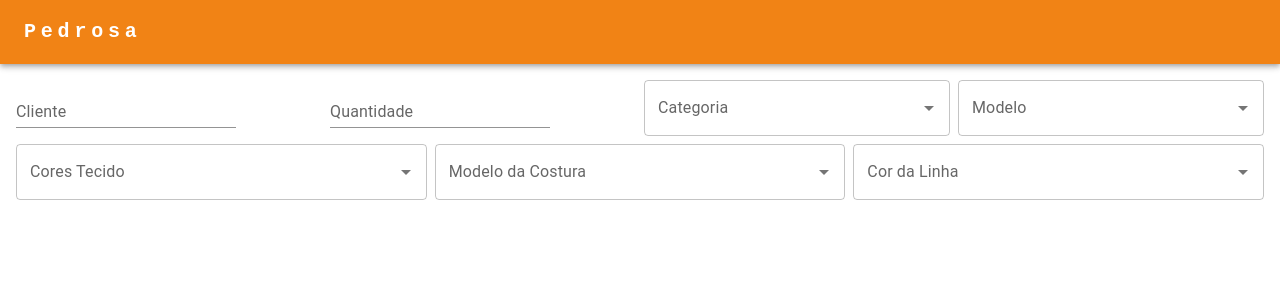
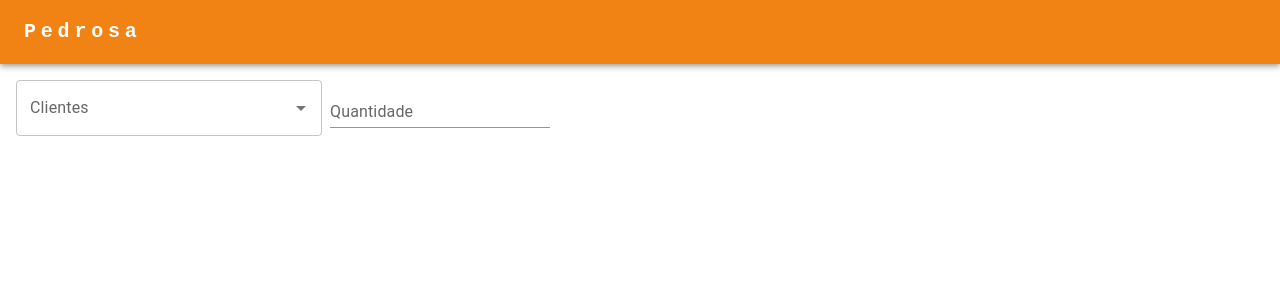
Before and after one commit to WINDSONAMORIM/pedrosa, a React (Create React App) app: page /venda in a window 1280 px wide. Shown: the top 300 px of the page. Built offline with nearby package versions, Linux system fonts and the light colour scheme.

Commit message:
adicionado useDebounce em clients

```diff
--- /dev/null
+++ b/src/hooks/useDebounce.ts
@@ -0,0 +1,15 @@
+import { useEffect, useState } from "react";
+
+export function useDebounce<T>(value: T, delay?: number): T {
+  const [debouncedValue, setDebouncedValue] = useState<T>(value);
+
+  useEffect(() => {
+    const timer = setTimeout(() => setDebouncedValue(value), delay || 500);
+
+    return () => {
+      clearTimeout(timer);
+    };
+  }, [value, delay]);
+
+  return debouncedValue;
+}
--- a/src/pages/venda/index.tsx
+++ b/src/pages/venda/index.tsx
@@ -1,178 +1,200 @@
 import React, { useEffect, useState } from "react";
 import { HeaderHome } from "../../components/headerHome";
-import { ModalVenda } from "../../components/modalVenda/modalVenda";
+import { Autocomplete, Grid, TextField } from "@mui/material";
+// import AddIcon from "@mui/icons-material/Add";
+// import InputAdornment from "@mui/material/InputAdornment";
+import { useAppDispatch, useAppSelector } from "../../store/hooks";
 import {
-  Autocomplete,
-  Grid,
-  TextField,
-} from "@mui/material";
-import { CardVenda } from "../../components/card";
-import { useNavigate } from "react-router-dom";
+  searchClients,
+  searchClientsName,
+} from "../../store/modules/clients/clientsSlice";
+import { Client } from "../../store/modules/typeStore";
+import { useDebounce } from "../../hooks/useDebounce";
 
-const categorias = [
-  "Cadeira",
-  "Ciranda",
-  "Espelho",
-  "Lavatório",
-  "Mocho",
-  "Poltrona",
-];
-const modeloCadeira = ["Mistic", "Perola", "Gobli", "futurama"];
-const modeloLavatorio = [
-  "Mistic",
-  "Perola",
-  "Gobbi",
-  "Viena",
-  "Espinela",
-  "Fibra",
-];
+// const categorias = [
+//   "Cadeira",
+//   "Ciranda",
+//   "Espelho",
+//   "Lavatório",
+//   "Mocho",
+//   "Poltrona",
+// ];
+// const modeloCadeira = ["Mistic", "Perola", "Gobli", "futurama"];
+// const modeloLavatorio = [
+//   "Mistic",
+//   "Perola",
+//   "Gobbi",
+//   "Viena",
+//   "Espinela",
+//   "Fibra",
+// ];
 
-const coresTecido = [
-  "Preto",
-  "Preto Croco",
-  "Preto blink",
-  "Perola",
-  "Rose",
-  "Bordo",
-  "Fendi",
-  "Uva",
-];
+// const coresTecido = [
+//   "Preto",
+//   "Preto Croco",
+//   "Preto blink",
+//   "Perola",
+//   "Rose",
+//   "Bordo",
+//   "Fendi",
+//   "Uva",
+// ];
 
-const coresMadeira = ["Preto", "Branco"];
-const coresLinha = ["Preto", "Branco"];
-const cuba = ["Porcelana", "Fibra"];
-const coresCuba = ["Preto", "Branco", "Dourada", "Prata"];
+// const coresMadeira = ["Preto", "Branco"];
+// const coresLinha = ["Preto", "Branco"];
+// const cuba = ["Porcelana", "Fibra"];
+// const coresCuba = ["Preto", "Branco", "Dourada", "Prata"];
 
-const costura = ["Lisa", "Padrão", "Matelassê", "Matrix"];
+// const costura = ["Lisa", "Padrão", "Matelassê", "Matrix"];
 
-const lavatorio = require("../../assets/images/lavatorio.jpg");
-const cadeira = require("../../assets/images/cadeira.jpg");
-const ciranda = require("../../assets/images/ciranda.jpg");
-const poltrona = require("../../assets/images/poltrona.jpg");
+// const lavatorio = require("../../assets/images/lavatorio.jpg");
+// const cadeira = require("../../assets/images/cadeira.jpg");
+// const ciranda = require("../../assets/images/ciranda.jpg");
+// const poltrona = require("../../assets/images/poltrona.jpg");
 
 export const Venda = () => {
-  const [openModal, setOpenModal] = useState(false);
-  const [label, setLabel] = useState("");
-  const [categoria, setCategoria] = useState<string | null>("");
+  //   const [openModal, setOpenModal] = useState(false);
+  //   const [label, setLabel] = useState("");
+  //   const [categoria, setCategoria] = useState<string | null>("");
+  const [client, setClient] = useState("");
+  const [clients, setClients] = useState<string[]>([]);
+  const debouncedValue = useDebounce<string>(client);
+
+  const dispatch = useAppDispatch();
+  let listClients = useAppSelector(searchClients);
 
   useEffect(() => {
-    console.log("teste", categoria);
-  }, [categoria]);
-  // const navigate = useNavigate();
+    console.log("client:", client);
+    if (client) {
+      dispatch(searchClientsName(client));
+      setClients(listClients.map((c) => c.name));
+      console.log("dispatch");
+      console.log("list:", listClients);
+    }
+    console.log('debounce',debouncedValue);
+  }, [debouncedValue]);
+
+  const handleClientChange = (event: any, newValue: string) => {
+    setClient(newValue);
+    console.log(client);
+  };
 
   return (
     <>
       <HeaderHome />
-      <Grid
-        container
-        spacing={1}
-        sx={{margin:1}}
-        paddingRight={4}
-      >
+      <Grid container spacing={1} sx={{ margin: 1 }} paddingRight={4}>
         <Grid item xs={8} md={3}>
-          <TextField id="cliente" label="Cliente" variant="standard" />
+          <Autocomplete
+            disablePortal
+            id="clients"
+            options={clients}
+            inputValue={client}
+            onInputChange={handleClientChange}
+            renderInput={(params) => <TextField {...params} label="Clientes" />}
+          />
         </Grid>
         <Grid item xs={4} md={3}>
           <TextField id="qtd" label="Quantidade" variant="standard" />
         </Grid>
+      </Grid>
 
-        <Grid item xs={6} md={3}>
-          <Autocomplete
-            disablePortal
-            id="categoria"
-            options={categorias}
-            value={categoria}
-            onChange={(event: any, newValue: string | null) => {
-              setCategoria(newValue);
-            }}
-            renderInput={(params) => (
-              <TextField {...params} label="Categoria" />
-            )}
-          />
-        </Grid>
+      {/* // //         <Grid item xs={6} md={3}>
+// //           <Autocomplete
+// //             disablePortal
+// //             id="categoria"
+// //             options={categorias}
+// //             value={categoria}
+// //             onChange={(event: any, newValue: string | null) => {
+// //               setCategoria(newValue);
+// //             }}
+// //             renderInput={(params) => (
+// //               <TextField {...params} label="Categoria" />
+// //             )}
+// //           />
+// //         </Grid>
 
-        <Grid item xs={6}md={3}>
-          <Autocomplete
-            disablePortal
-            id="modelo"
-            options={modeloLavatorio}
-            renderInput={(params) => <TextField {...params} label="Modelo" />}
-          />
-        </Grid>
-        {categoria === "Lavatório" && (
-          <>
-            <Grid item xs={4}>
-              <Autocomplete
-                disablePortal
-                id="cuba"
-                options={cuba}
-                renderInput={(params) => (
-                  <TextField {...params} label="Tipo de Cuba" />
-                )}
-              />
-            </Grid>
+// //         <Grid item xs={6} md={3}>
+// //           <Autocomplete
+// //             disablePortal
+// //             id="modelo"
+// //             options={modeloLavatorio}
+// //             renderInput={(params) => <TextField {...params} label="Modelo" />}
+// //           />
+// //         </Grid>
+// //         {categoria === "Lavatório" && (
+// //           <>
+// //             <Grid item xs={4}>
+// //               <Autocomplete
+// //                 disablePortal
+// //                 id="cuba"
+// //                 options={cuba}
+// //                 renderInput={(params) => (
+// //                   <TextField {...params} label="Tipo de Cuba" />
+// //                 )}
+// //               />
+// //             </Grid>
 
-            <Grid item xs={4}>
-              <Autocomplete
-                disablePortal
-                id="item"
-                options={coresCuba}
-                renderInput={(params) => (
-                  <TextField {...params} label="Cores Cuba" />
-                )}
-              />
-            </Grid>
-          </>
-        )}
+// //             <Grid item xs={4}>
+// //               <Autocomplete
+// //                 disablePortal
+// //                 id="item"
+// //                 options={coresCuba}
+// //                 renderInput={(params) => (
+// //                   <TextField {...params} label="Cores Cuba" />
+// //                 )}
+// //               />
+// //             </Grid>
+// //           </>
+// //         )}
 
-        {categoria !== "Espelho" && (
-          <>
-            <Grid item xs={4}>
-              <Autocomplete
-                disablePortal
-                id="item"
-                options={coresTecido}
-                renderInput={(params) => (
-                  <TextField {...params} label="Cores Tecido" />
-                )}
-              />
-            </Grid>
+// //         {categoria !== "Espelho" && (
+// //           <>
+// //             <Grid item xs={4}>
+// //               <Autocomplete
+// //                 disablePortal
+// //                 id="item"
+// //                 options={coresTecido}
+// //                 renderInput={(params) => (
+// //                   <TextField {...params} label="Cores Tecido" />
+// //                 )}
+// //               />
+// //             </Grid>
 
-            <Grid item xs={4}>
-              <Autocomplete
-                disablePortal
-                id="costura"
-                options={costura}
-                renderInput={(params) => (
-                  <TextField {...params} label="Modelo da Costura" />
-                )}
-              />
-            </Grid>
+// //             <Grid item xs={4}>
+// //               <Autocomplete
+// //                 disablePortal
+// //                 id="costura"
+// //                 options={costura}
+// //                 renderInput={(params) => (
+// //                   <TextField {...params} label="Modelo da Costura" />
+// //                 )}
+// //               />
+// //             </Grid>
 
-            <Grid item xs={4}>
-              <Autocomplete
-                disablePortal
-                id="linha"
-                options={coresLinha}
-                renderInput={(params) => (
-                  <TextField {...params} label="Cor da Linha" />
-                )}
-              />
-            </Grid>
-          </>
-        )}
-      </Grid>
-      {/* <Grid container spacing={2} sx={{ height: "100%" }}>
-        <CardVenda
-          label="LAVATÓRIOS"
-          imagem={lavatorio}
-          onClickCard={addVenda}
-        />
-        <CardVenda label="CADEIRAS" imagem={cadeira} onClickCard={addVenda} />
-        <CardVenda label="CIRANDAS" imagem={ciranda} onClickCard={addVenda} />
-        <CardVenda label="SOFÁS" imagem={poltrona} onClickCard={addVenda} />
-      </Grid>
-      <ModalVenda label={label} open={openModal} handleClose={handleClose} /> */}
+// //             <Grid item xs={4}>
+// //               <Autocomplete
+// //                 disablePortal
+// //                 id="linha"
+// //                 options={coresLinha}
+// //                 renderInput={(params) => (
+// //                   <TextField {...params} label="Cor da Linha" />
+// //                 )}
+// //               />
+// //             </Grid>
+// //           </>
+// //         )}
+// //       </Grid>
+// //       {/* <Grid container spacing={2} sx={{ height: "100%" }}>
+// //         <CardVenda
+// //           label="LAVATÓRIOS"
+// //           imagem={lavatorio}
+// //           onClickCard={addVenda}
+// //         />
+// //         <CardVenda label="CADEIRAS" imagem={cadeira} onClickCard={addVenda} />
+// //         <CardVenda label="CIRANDAS" imagem={ciranda} onClickCard={addVenda} />
+// //         <CardVenda label="SOFÁS" imagem={poltrona} onClickCard={addVenda} />
+// //       </Grid>
+// //       <ModalVenda label={label} open={openModal} handleClose={handleClose} /> */}
     </>
   );
 };
--- /dev/null
+++ b/src/store/modules/clients/clientsSlice.ts
@@ -0,0 +1,96 @@
+import {
+  createSlice,
+  PayloadAction,
+  createEntityAdapter,
+  createAsyncThunk,
+} from "@reduxjs/toolkit";
+import { RootState } from "../..";
+import { apiGet, apiPost } from "../../../services/ApiService";
+import { ResponseAPI } from "../../../services/types";
+import { Client } from "../typeStore";
+
+const clientsAdapter = createEntityAdapter<Client>({
+  selectId: (state) => state.id,
+});
+
+export const { selectAll: searchClients, selectById: searchClientsById } =
+  clientsAdapter.getSelectors<RootState>((state) => state.clients);
+
+// export const addUser = createAsyncThunk<ResponseAPI, SaveUser>(
+//   "users/addUser",
+//   async (dados: SaveUser) => {
+//     const resposta = await apiPost("/users", dados);
+//     return resposta;
+//   }
+// );
+
+export const getClientsAll = createAsyncThunk(
+  "/clients/getClientsAll",
+  async () => {
+    const resposta = await apiGet("/clients");
+    return resposta;
+  }
+);
+
+export const searchClientsName = createAsyncThunk(
+  "/clients/seachClients",
+  async (name: any) => {
+    console.log(name);
+    const resposta = await apiGet(`/clients/${name}`);
+    console.log(resposta);
+    return resposta;
+  }
+);
+
+// export const getUserByEmail = createAsyncThunk(
+//   "/login/getUserByEmail",
+//   async ({email, password}:any) => {
+//     const resposta = await apiPost("/login", {email,password});
+//     return resposta;
+//   }
+// );
+
+const clientsSlice = createSlice({
+  name: "clients",
+  initialState: clientsAdapter.getInitialState({
+    success: false,
+  }),
+  reducers: {},
+  extraReducers: (builder) => {
+    // builder.addCase(
+    //   addUser.fulfilled,
+    //   (state, action: PayloadAction<ResponseAPI>) => {
+    //     if (action.payload.success) {
+    //       clientsAdapter.addOne(state, action.payload.data);
+    //     }
+    //     state.success = action.payload.success;
+    //   }
+    // );
+    builder.addCase(
+      getClientsAll.fulfilled,
+      (state, action: PayloadAction<ResponseAPI>) => {
+        if (action.payload.success) {
+          clientsAdapter.setAll(state, action.payload.data);
+        }
+      }
+    );
+    builder.addCase(
+      searchClientsName.fulfilled,
+      (state, action: PayloadAction<ResponseAPI>) => {
+        if (action.payload.success) {
+          console.log("Slice");
+          clientsAdapter.setAll(state, action.payload.data);
+        }
+      }
+    );
+
+    // builder.addCase(
+    //   getUserByEmail.fulfilled,
+    //   (state, action: PayloadAction<ResponseAPI>) => {
+    //     clientsAdapter.setOne(state, action.payload.data);
+    //   }
+    // );
+  },
+});
+
+export const clientsReducer = clientsSlice.reducer;
--- a/src/store/modules/rootReducer.ts
+++ b/src/store/modules/rootReducer.ts
@@ -2,10 +2,12 @@ import { combineReducers } from "redux";
 import { userLoggedReducer } from "./userLogged/userLoggedSlice";
 import { usersReducer } from "./users/userSlice";
 import { authReducer } from "./auth/authSlice";
+import { clientsReducer } from "./clients/clientsSlice";
 
 const rootReducer = combineReducers({
   users: usersReducer,
   userLogged: userLoggedReducer,
+  clients: clientsReducer,
   auth: authReducer
 });
 
--- a/src/store/modules/typeStore.ts
+++ b/src/store/modules/typeStore.ts
@@ -6,6 +6,12 @@ export interface User {
   password?: string;
   token?:string;
 }
+
+export interface Client {
+  id: string;
+  name: string;
+  contact: string;
+}
 export interface Auth {
   email: string;
   password: string;
```
Also changed, not shown: src/components/form/index.tsx (+6 -18 lines), src/components/headerHome/index.tsx (+9 -13 lines), 1 other file (tests, documents, lock files or other folders).
